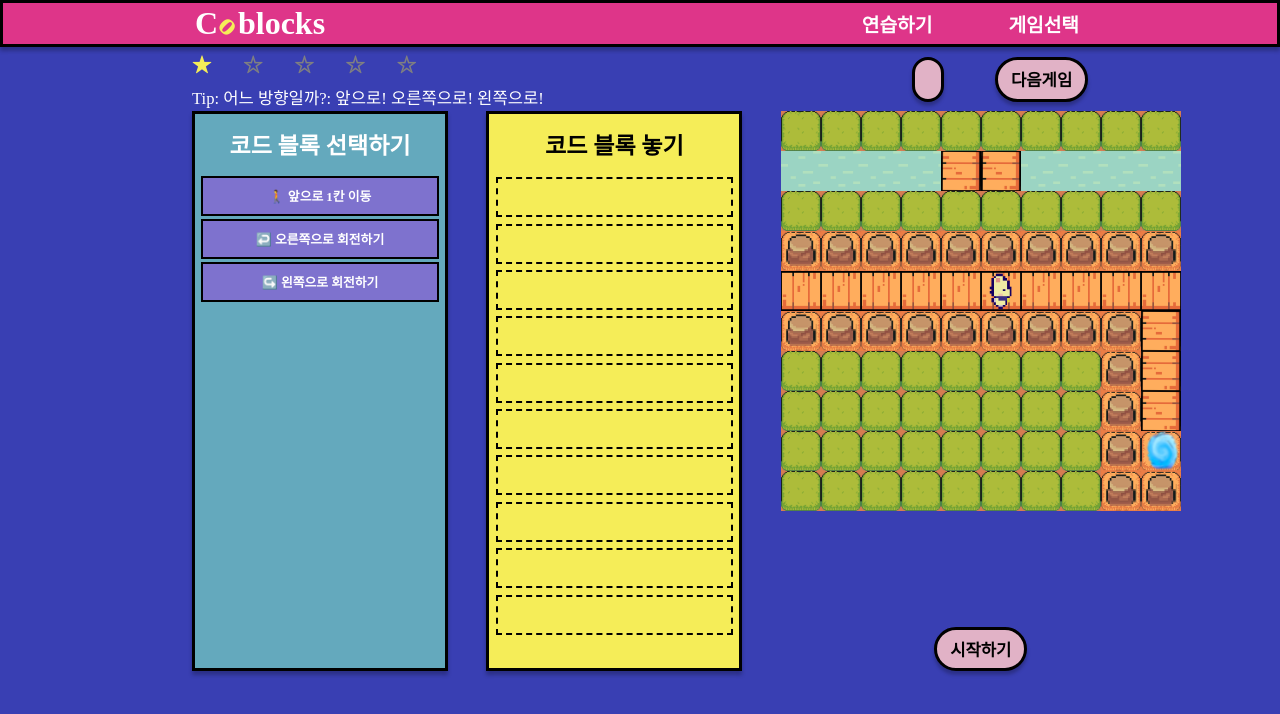
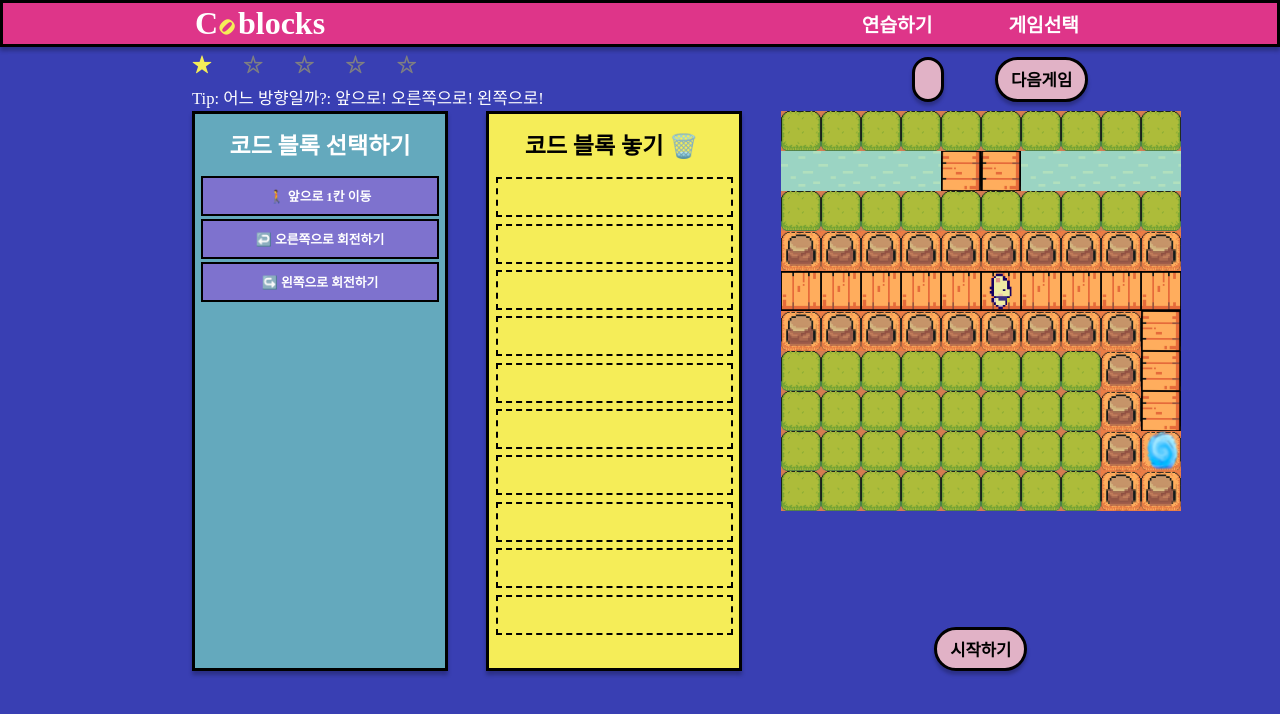
Before and after one commit to Team-131/coblocks-client, a React (Create React App) app: page / in a window 1280 px wide. Both pictures are taken after a click on the button "연습하기". Shown: the top 714 px of the page. Built offline with nearby package versions, Linux system fonts and the light colour scheme.

Commit message:
feat: 블록 비우기 기능구현

```diff
--- a/src/components/BlockCombinator/index.js
+++ b/src/components/BlockCombinator/index.js
@@ -11,7 +11,6 @@ import { sleep } from "../../utils/sleep";
 
 function BlockCombinator({
   submittedBlockInfo,
-  setSubmittedBlockInfo,
   availableBlocks,
   limitCount,
   mapId,
@@ -52,8 +51,9 @@ function BlockCombinator({
   useEffect(() => {
     if (submittedBlockInfo) {
       translateBlocks();
-      setSubmittedBlockInfo(!submittedBlockInfo);
-      setIsBlockFreezed(!isBlockFreezed);
+      setIsBlockFreezed(true);
+    } else {
+      setIsBlockFreezed(false);
     }
   }, [submittedBlockInfo]);
 
@@ -64,6 +64,7 @@ function BlockCombinator({
   useEffect(() => {
     setLogicBlocks([]);
     setIsBlockFreezed(false);
+    setBlocksCount(limitCount);
   }, [mapId]);
 
   useEffect(() => {
@@ -378,6 +379,13 @@ function BlockCombinator({
     dispatch(updateTranslatedBlocks(translatedBlocks));
   };
 
+  const clearLogicBlock = () => {
+    if (!isBlockFreezed) {
+      setLogicBlocks([]);
+      setBlocksCount(limitCount);
+    }
+  };
+
   return (
     <Wrapper>
       <SelectionBlocks onDrop={removeLogicBlock} onDragOver={allowDrop}>
@@ -412,8 +420,9 @@ function BlockCombinator({
         onDrop={handleBlock}
         onDragOver={allowDrop}
       >
-        <Title color={"#000000"} draggable={!isBlockFreezed}>
+        <Title color={"#000000"}>
           {WINDOW.BLOCKS_LOGIC}
+          <ClearButton onClick={clearLogicBlock}>🗑️</ClearButton>
         </Title>
         {logicBlocks.map((blockType, index) =>
           blockType === IF ? (
@@ -539,6 +548,17 @@ const Title = styled.div`
   text-align: center;
 `;
 
+const ClearButton = styled.button`
+  background-color: transparent;
+  border: none;
+  font-size: 1.8vw;
+  transition: all 300ms;
+
+  &:hover {
+    transform: scale(1.1) rotate(180deg);
+  }
+`;
+
 const Wrapper = styled.div`
   display: flex;
 `;
```
